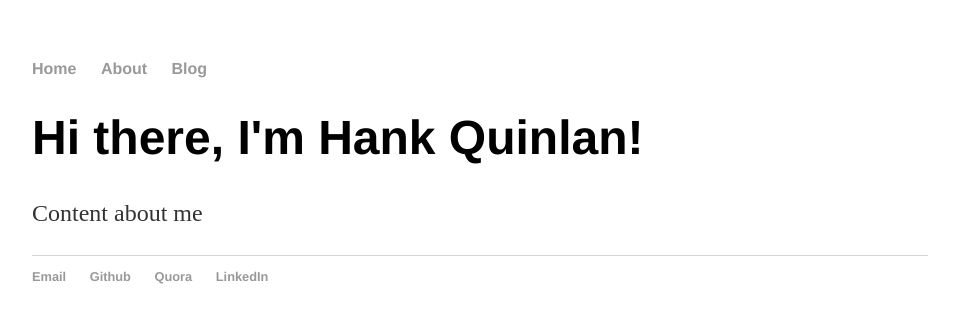
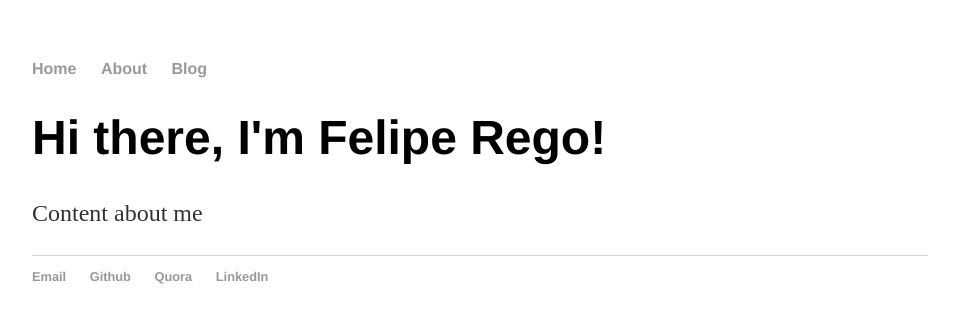
Before and after one commit to FelipeRego/FelipeRego.github.io, a Jekyll site: the page built from about/index.html, in a window 1280 px wide. Shown: the top 323 px of the page, without its empty margins (160-1119 px from the left). Built offline with Jekyll 4.4.1, drawn with Linux system fonts in a browser that asks for light colours.

Commit message:
Update index.html

```diff
--- a/about/index.html
+++ b/about/index.html
@@ -3,6 +3,6 @@ layout: default
 title: Felipe Rego - Data Analyst
 ---
 <div class="blurb">
-	<h1>Hi there, I'm Hank Quinlan!</h1>
+	<h1>Hi there, I'm Felipe Rego!</h1>
 	<p>Content about me</p>
 </div><!-- /.blurb -->
```
